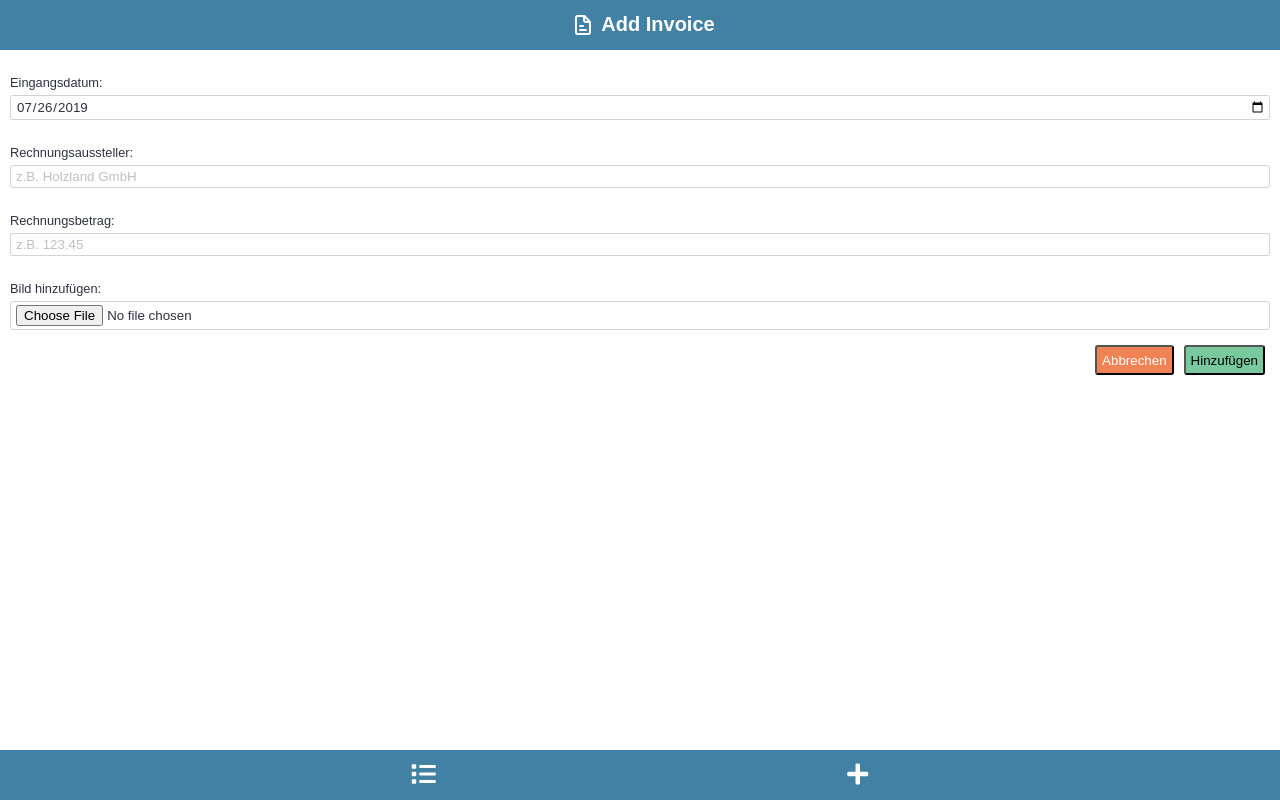
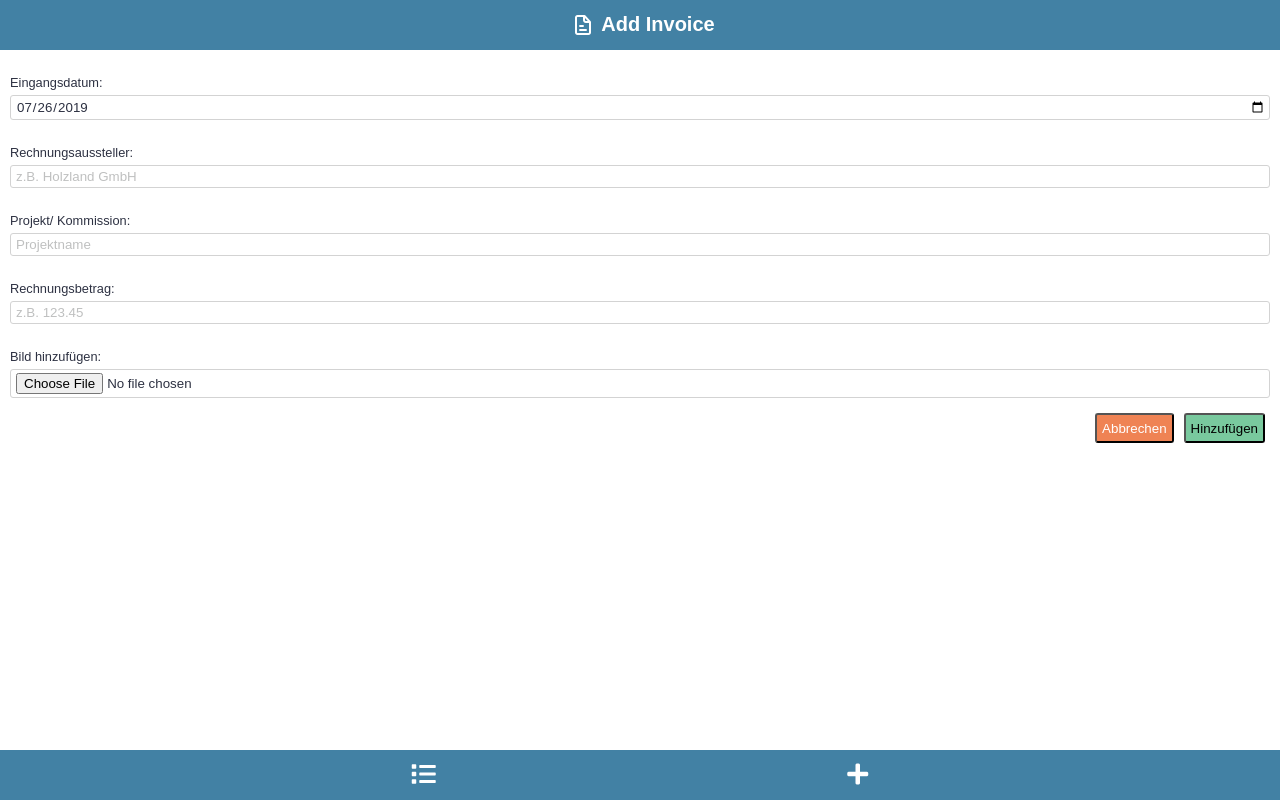
Before and after one commit to vanessatie/invoice-manager, a React (Create React App) app: page /add in a window 1280 px wide. Built offline with nearby package versions, Linux system fonts and the light colour scheme.

Commit message:
add project field

```diff
--- a/src/pages/Details.js
+++ b/src/pages/Details.js
@@ -18,6 +18,11 @@ const StyledDate = styled.div`
 const StyledCompany = styled.div`
   justify-self: flex-start;
   font-weight: bold;
+`;
+
+const StyledProject = styled.div`
+  justify-self: flex-start;
+  padding: 15px;
 `;
 
 const StyledAmount = styled.div`
@@ -53,6 +58,7 @@ function Details({ cards, match, history }) {
         <StyledDate>{card.date}</StyledDate>
 
         <StyledCompany>{card.company}</StyledCompany>
+        <StyledProject>{card.project}</StyledProject>
         <StyledAmount>{card.amount} €</StyledAmount>
         <br />
         <StyledImage
--- a/src/pages/Form.js
+++ b/src/pages/Form.js
@@ -60,6 +60,7 @@ function Form({ history, onCreate }) {
     const card = {
       date: form.inputDate.value,
       company: form.inputName.value,
+      project: form.inputProject.value,
       amount: form.inputAmount.value,
       file: image
     };
@@ -123,6 +124,15 @@ function Form({ history, onCreate }) {
           <StyledInput name="inputName" placeholder="z.B. Holzland GmbH" />
         </StyledLabel>
         <StyledLabel>
+          Projekt/ Kommission:
+          <StyledInput
+            type="textarea"
+            rows="8"
+            placeholder="Projektname"
+            name="inputProject"
+          />
+        </StyledLabel>
+        <StyledLabel>
           Rechnungsbetrag:
           <StyledInput
             name="inputAmount"
@@ -133,6 +143,7 @@ function Form({ history, onCreate }) {
             required
           />
         </StyledLabel>
+
         <StyledLabel className="fileUpload">
           Bild hinzufügen:
           <div>
```
Also changed, not shown: src/components/Button.mdx (added, +23 -0 lines).
